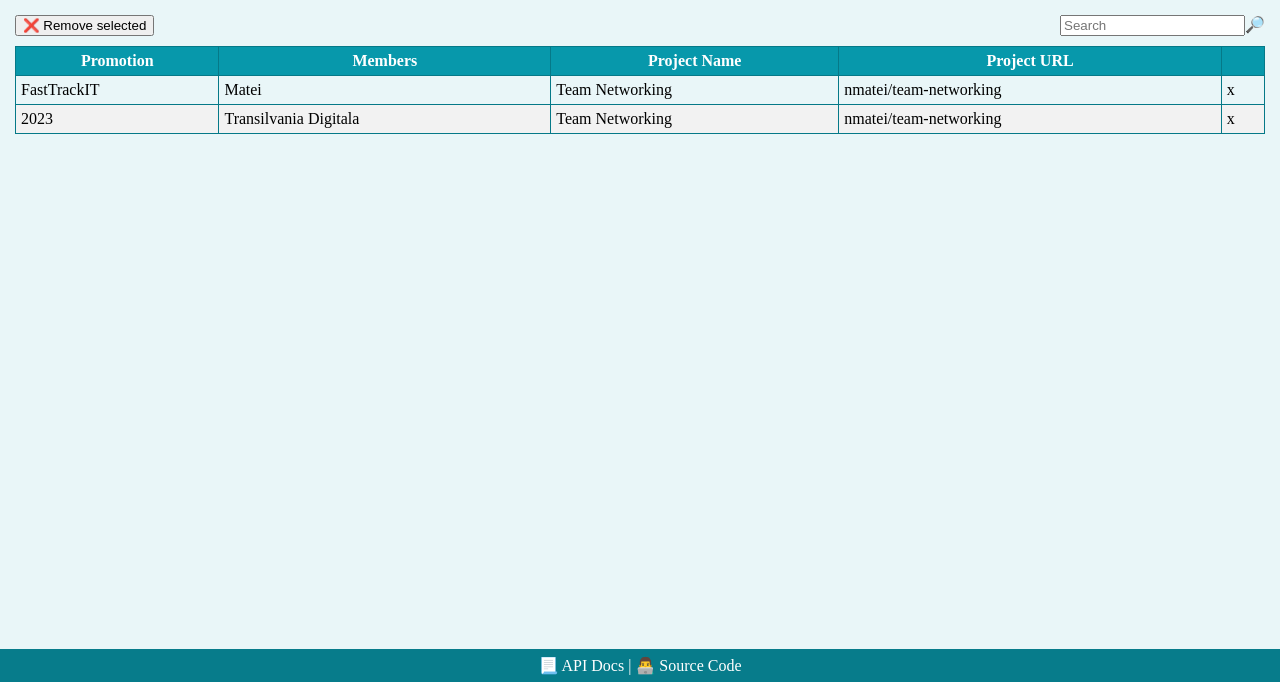
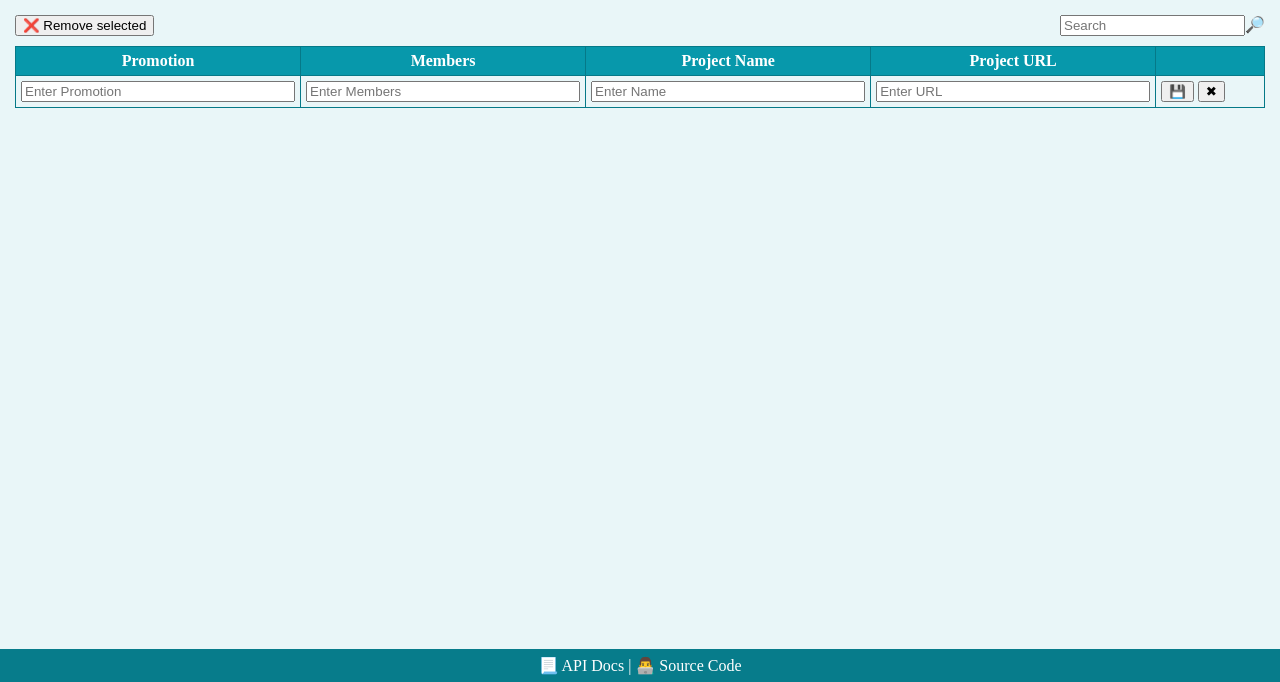
Before and after one commit to danacomanescu/teams-networking, a website built with webpack: page src/index.html in a window 1280 px wide. Shown: the part 118-800 px from the top of the page. Built offline with nearby package versions, Linux system fonts and the light colour scheme; files whose address does not match are found by name.

Commit message:
static html form

```diff
--- a/src/index.html
+++ b/src/index.html
@@ -24,6 +24,7 @@
         <input type="search" name="search" id="search" placeholder="Search" />
         <label for="search">🔎</label>
       </div>
+      <form action="secretara" method="get">
         <table id="teamsTable">
           <thead>
             <tr>
@@ -35,7 +36,28 @@
             </tr>
           </thead>
           <tbody></tbody>
+          <tfoot>
+            <tr>
+              <td>
+                <input type="text" name="promotion" id="promotion" placeholder="Enter Promotion" required />
+              </td>
+              <td>
+                <input type="text" name="members" id="members" placeholder="Enter Members" required />
+              </td>
+              <td>
+                <input type="text" name="name" id="name" placeholder="Enter Name" required />
+              </td>
+              <td>
+                <input type="text" name="url" id="url" placeholder="Enter URL" required />
+              </td>
+              <td>
+                <button type="submit">💾</button>
+                <button type="reset">✖</button>
+              </td>
+            </tr>
+          </tfoot>
         </table>
+      </form>
     </section>
 
     <footer>📃 API Docs | 👨‍💻 Source Code</footer>
--- a/src/index.js
+++ b/src/index.js
@@ -17,7 +17,7 @@ function renderTeams(teams) {
 }
 
 function loadTeams() {
-  fetch("teams.json")
+  fetch("http://localhost:3000/teams-json")
     .then(r => r.json())
     .then(renderTeams);
 }
--- a/src/style.css
+++ b/src/style.css
@@ -73,3 +73,10 @@ footer {
 #teamsTable tr:nth-child(even) {
   background-color: #f2f2f2;
 }
+
+#teamsTable tfoot input {
+  width: 100%;
+}
+#teamsTable tfoot input:not([type="image" i]) {
+  box-sizing: border-box;
+}
```
Lines whose indentation alone changed are shown as unchanged.
